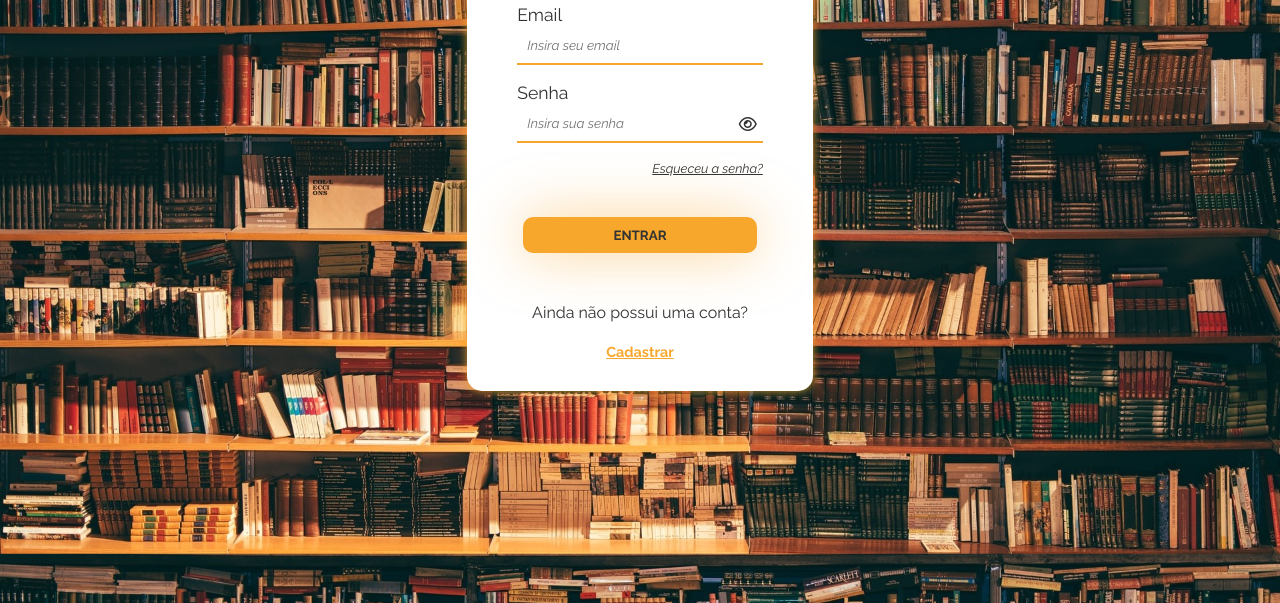
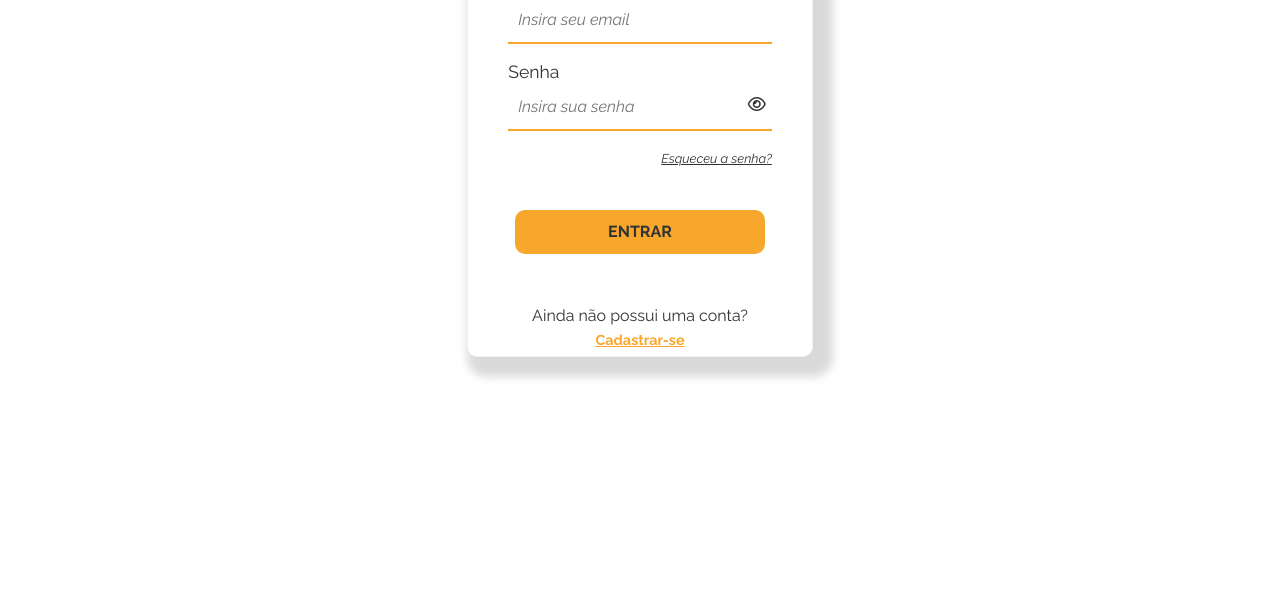
Before and after one commit to Livrados/livrados-front, a plain HTML site: page src/view/login/index.html in a window 1280 px wide. Shown: the part 197-800 px from the top of the page. Drawn offline with Linux system fonts and the light colour scheme.

Commit message:
Login e Recuperar Senha
Alterações no html/css.

```diff
--- a/src/view/login/css/login.css
+++ b/src/view/login/css/login.css
@@ -16,7 +16,6 @@
 ****************************/
 
 body {
-   background-image: url("../img/livros.jpg");
    background-size: cover;
 }
 
@@ -30,25 +29,26 @@ input:focus {
       Container login
 
 ****************************/
-
-#container-login {
-   padding: 30px 50px;
+.container-login {
+   padding: 30px 40px;
    margin: 0 auto;
-   margin-top: 15vh;
-
+   margin-top: 10vh;
+   margin-bottom: 10vh;
    width: 27vw;
-   border-radius: 15px;
+   height: 37vw;
+   border-radius: 10px;
    background-color: #fff;
-
    text-align: center;
-   box-shadow: 0 0 10px #f8a72ddd;
-
-   transition: box-shadow 1s;
+   border: 1px solid #F2F2F2;
+   box-sizing: border-box;
+   box-shadow: 10px 10px 10px 10px rgba(0, 0, 0, 0.15);
+   transition: 0.3s;
 }
 
-#container-login:hover {
-   box-shadow: 0 0 15px #f8a72ddd;
+.container-login:hover{
+   box-shadow: 0 8px 16px 0 rgba(0,0,0,0.2);
 }
+
 
 /***************************
 
@@ -110,7 +110,6 @@ input:focus {
    font-weight: 1000;
    text-transform: uppercase;
 
-   box-shadow: 0 0 55px #f8a72d88;
    transition: background-color 0.3s;
 }
 
--- a/src/view/login/index.html
+++ b/src/view/login/index.html
@@ -7,7 +7,8 @@
 
       <title>Login</title>
 
-      <link rel="stylesheet" href="css/login.css" />
+      <link href="bootstrap.min.css" rel="stylesheet">
+      <link rel="stylesheet" href="css/login.css"/>
       <link rel="preconnect" href="https://fonts.gstatic.com" />
       <link
          href="https://fonts.googleapis.com/css2?family=Raleway:ital,wght@0,400;0,700;1,400&display=swap"
@@ -20,26 +21,15 @@
    </head>
 
    <body>
-      <div id="container-login">
+      <div id="container-login" class="container-login">
          <h2>Login</h2>
 
          <form method="POST">
             <label for="email">Email</label>
-            <input
-               type="email"
-               id="email"
-               placeholder="Insira seu email"
-               autocomplete="off"
-            />
-
+            <input type="email" id="email" placeholder="Insira seu email" autocomplete="off"/>
             <label for="password">Senha</label>
             <div class="pass-section">
-               <input
-                  type="password"
-                  id="password"
-                  placeholder="Insira sua senha"
-                  autocomplete="off"
-               />
+               <input type="password" id="password" placeholder="Insira sua senha" autocomplete="off"/>
                <i class="far fa-eye icon-psw" id="pass-reveal-png"></i>
             </div>
 
@@ -50,13 +40,12 @@
             </div>
 
             <div class="section-btn-entrar">
-               <input type="submit" id="btnLogin" class="btn-entrar" value="Entrar" />
+               <input type="submit" id="btnLogin" class="btn-entrar" value="Entrar"/>
             </div>
          </form>
 
          <section class="novo-cadastro" id="novo-cadastro">
-            <p class="novocad-description">Ainda não possui uma conta?</p>
-            <a class="novocad-btn" href="../cadastrar_cliente/">Cadastrar</a>
+            <p class="novocad-description">Ainda não possui uma conta?<a class="novocad-btn" href="../cadastrar_cliente/">Cadastrar-se</a></p>
          </section>
       </div>
       <script src="js/login.js"></script>
--- a/src/view/recuperar_senha/css/recuperar-senha.css
+++ b/src/view/recuperar_senha/css/recuperar-senha.css
@@ -16,7 +16,7 @@
 ****************************/
 
 body {
-   background-image: url("../img/livros.jpg");
+
    background-size: cover;
 }
 
@@ -31,16 +31,18 @@ input:focus {
 
 ****************************/
 
-#container-login {
+.container-login {
    background-color: #fff;
    width: 45vw;
    margin: 0 auto;
    margin-top: 25vh;
    text-align: left;
-   border-radius: 15px;
+   border-radius: 10px;
    padding: 30px 30px;
-   /* box-shadow: 4px 4px 10px #f8a72d; */
-   box-shadow: 0 0 10px #f8a72d;
+   border: 1px solid #F2F2F2;
+   box-sizing: border-box;
+   box-shadow: 10px 10px 10px 10px rgba(0, 0, 0, 0.15);
+   transition: 0.3s;
 }
 
 p {
@@ -51,8 +53,7 @@ p {
 }
 
 #container-login:hover {
-   box-shadow: 0 0 25px #f8a72d;
-   transition: 1s;
+   box-shadow: 0 8px 16px 0 rgba(0,0,0,0.2);
 }
 
 #header-block {
@@ -79,7 +80,7 @@ form {
 
 label,
 input {
-   width: 250%;
+   width: 225%;
    font-family: "Raleway", "Helvetica";
 }
 
```
Also changed, not shown: src/view/recuperar_senha/index.html (+4 -2 lines), src/view/login/bootstrap.min.css (added), src/view/recuperar_senha/bootstrap.min.css (added).
